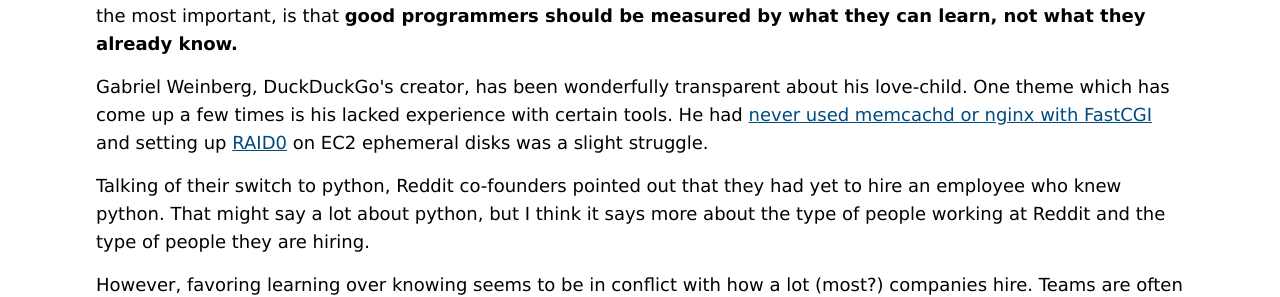
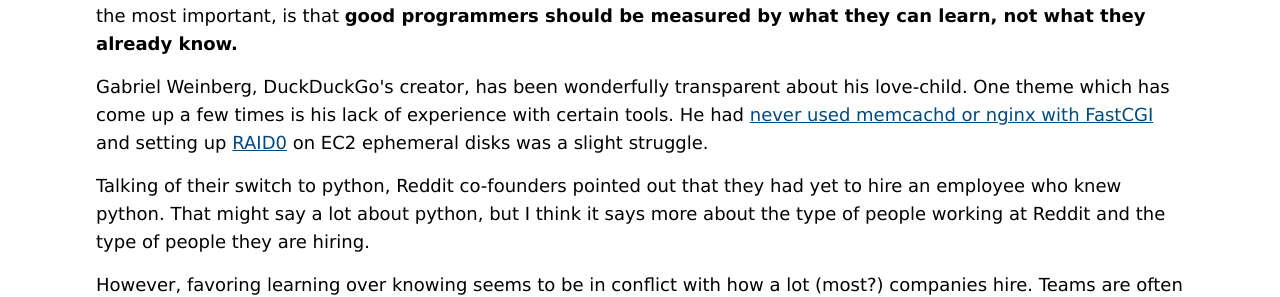
Before and after one commit to fehmicansaglam/fehmicansaglam.github.com, a Jekyll site: the page built from _posts/2012-4-18-Learning-Is-More-Important-Than-Knowing.html, in a window 1280 px wide. Shown: the part 177-474 px from the top of the page. Built offline with Jekyll 4.4.1, drawn with Linux system fonts in a browser that asks for light colours; nearby versions of some CDN libraries; comment, search, counter and statistics services are not loaded.

Commit message:
small change

```diff
--- a/_posts/2012-4-18-Learning-Is-More-Important-Than-Knowing.html
+++ b/_posts/2012-4-18-Learning-Is-More-Important-Than-Knowing.html
@@ -5,7 +5,7 @@
 
 <p>Although <a href="http://duckduckgo.com">DuckDuckGo's</a> success is based more on ideology than technology, you'd have to be a pretty arrogant technologist to not appreciate and be impressed with what this small team (for a long time, 1 person) has accomplished. And while DuckDuckGo teaches us a number of valuable lessons (about business, and privacy), to me, the most important, is that <strong>good programmers should be measured by what they can learn, not what they already know.</strong></p>
 
-<p>Gabriel Weinberg, DuckDuckGo's creator, has been wonderfully transparent about his love-child. One theme which has come up a few times is his lacked experience with certain tools. He had <a href="http://www.gabrielweinberg.com/blog/2009/03/duck-duck-go-architecture.html">never used memcachd or nginx with FastCGI</a> and setting up <a href="http://www.gabrielweinberg.com/blog/2011/05/raid0-ephemeral-storage-on-aws-ec2.html">RAID0</a> on EC2 ephemeral disks was a slight struggle.</p>
+<p>Gabriel Weinberg, DuckDuckGo's creator, has been wonderfully transparent about his love-child. One theme which has come up a few times is his lack of experience with certain tools. He had <a href="http://www.gabrielweinberg.com/blog/2009/03/duck-duck-go-architecture.html">never used memcachd or nginx with FastCGI</a> and setting up <a href="http://www.gabrielweinberg.com/blog/2011/05/raid0-ephemeral-storage-on-aws-ec2.html">RAID0</a> on EC2 ephemeral disks was a slight struggle.</p>
 
 <p>Talking of their switch to python, Reddit co-founders pointed out that they had yet to hire an employee who knew python. That might say a lot about python, but I think it says more about the type of people working at Reddit and the type of people they are hiring.</p>
 
```
